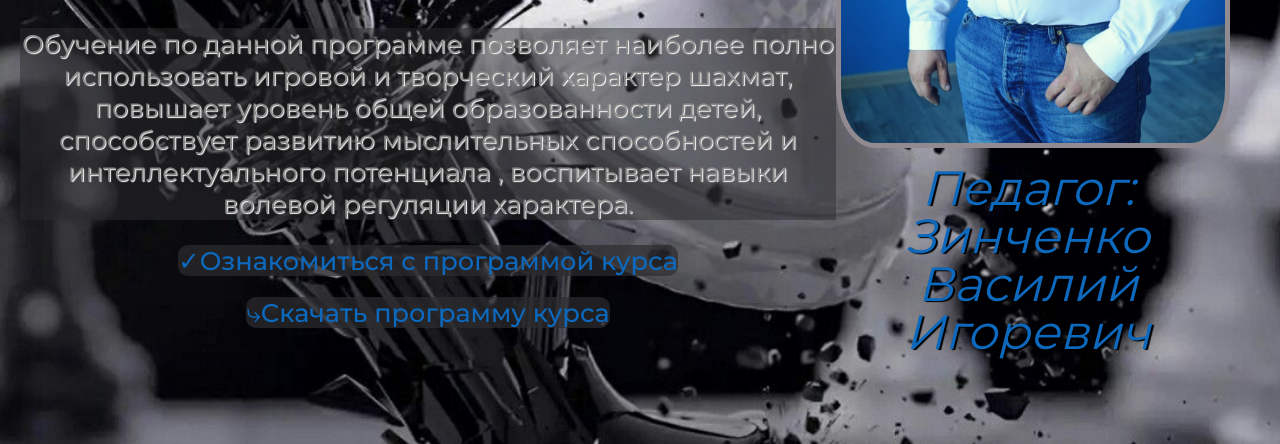
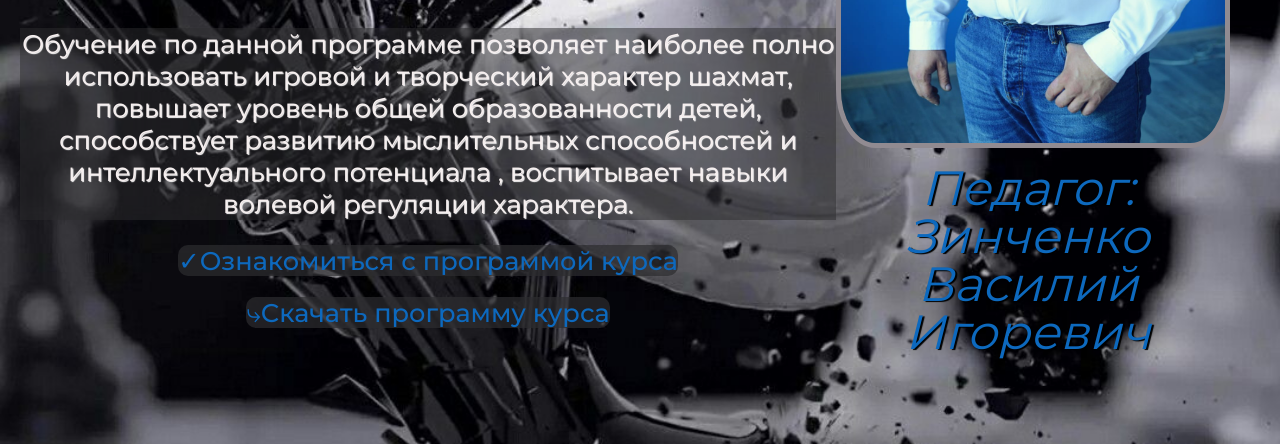
Before and after one commit to Answer-0885/chess, a plain HTML site: page index.html in a window 1280 px wide. Shown: the part 656-1100 px from the top of the page. Drawn offline with Linux system fonts and the light colour scheme.

Commit message:
Чёрно-белый вариант

```diff
--- a/style.css
+++ b/style.css
@@ -142,7 +142,7 @@ main{
 .hero-image .description{
   font-size: 1.6rem;
   text-shadow: 1px 1px 1px rgb(255, 254, 254);
-  color: rgb(141, 138, 138);
+  color: rgb(246, 239, 239);
   background-color: rgba(45, 45, 47, 0.5);
   /* background-color: rgba(140, 144, 144, 0.7); */
 
```
